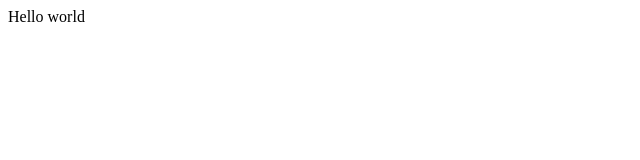
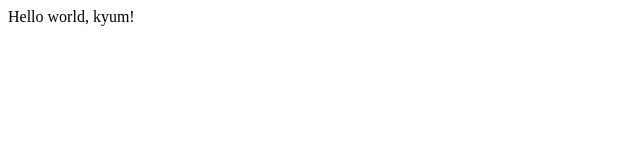
Before and after one commit to skyumk/opentutorials-kyum, a plain HTML site: page index.html in a window 1280 px wide. Shown: the full height of the page, 0-640 px from the left. Drawn offline with Linux system fonts and the light colour scheme.

Commit message:
change index.html

```diff
--- a/index.html
+++ b/index.html
@@ -19,6 +19,6 @@
     </head>
 
     <body>
-        Hello world
+        Hello world, kyum!
     </body>
 </html>
```
